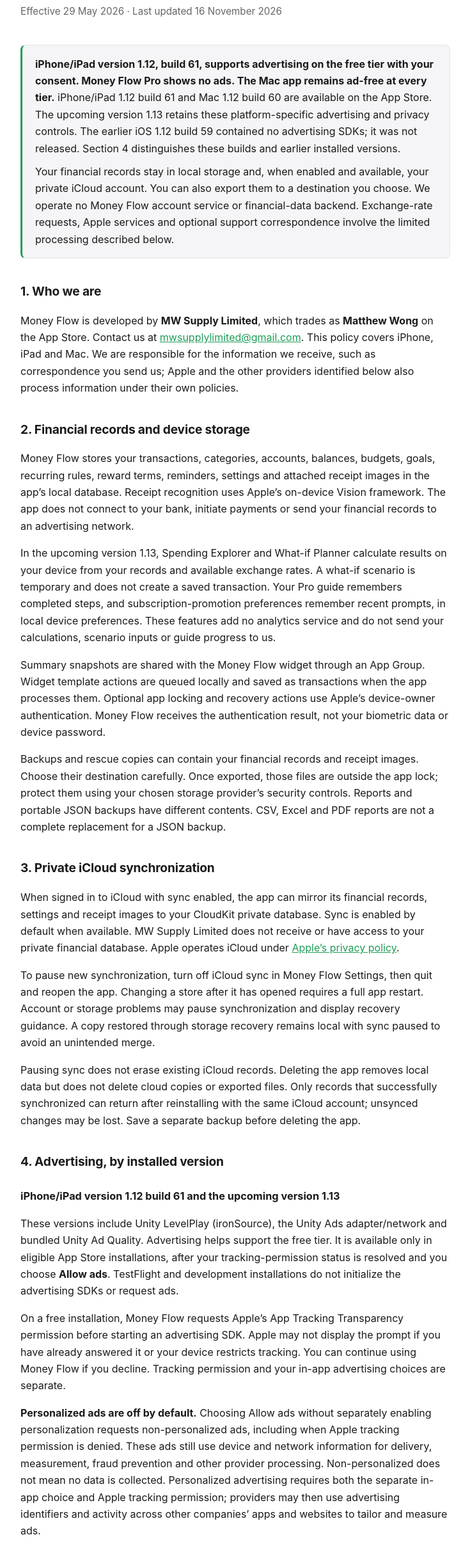
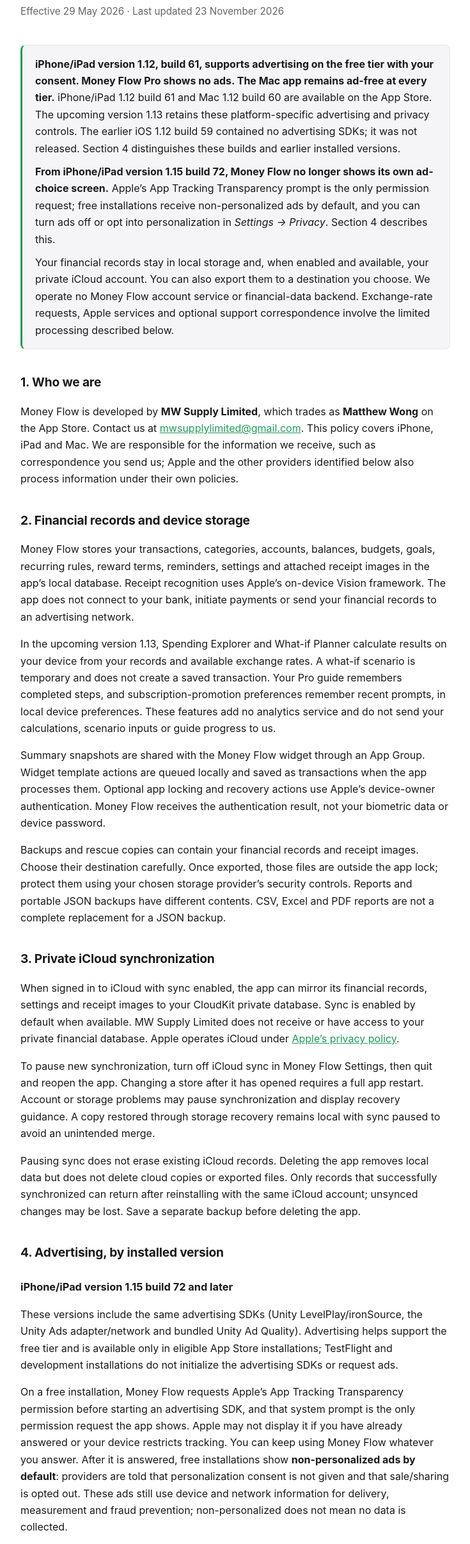
Before and after one commit to mwsupplylimited/mwsupplylimited.github.io, a plain HTML site: page financetracker/privacy.html in a window 1280 px wide. Shown: the part 162-2575 px from the top of the page at 64% size, without its empty margins (272-1007 px from the left). Drawn offline with Linux system fonts and the light colour scheme.

Commit message:
Money Flow privacy: iOS 1.15 build 72 drops the in-app ad-choice screen
ATT is the only permission prompt; free installs get non-personalized ads by
default, with Show Ads and Personalized Ads switches in Settings > Privacy.
Earlier builds' consent flow is kept as version-scoped history.

Co-Authored-By: Claude Opus 5.5 <noreply@anthropic.com>

```diff
--- a/financetracker/privacy.html
+++ b/financetracker/privacy.html
@@ -55,10 +55,11 @@
         <a class="back" href="./">&larr; Money Flow Support</a>
 
         <h1>Money Flow Privacy Policy</h1>
-        <p class="meta">Effective 29 May 2026 &middot; Last updated 16 November 2026</p>
+        <p class="meta">Effective 29 May 2026 &middot; Last updated 23 November 2026</p>
 
         <div class="callout">
             <p><strong>iPhone/iPad version 1.12, build 61, supports advertising on the free tier with your consent. Money Flow Pro shows no ads. The Mac app remains ad-free at every tier.</strong> iPhone/iPad 1.12 build 61 and Mac 1.12 build 60 are available on the App Store. The upcoming version 1.13 retains these platform-specific advertising and privacy controls. The earlier iOS 1.12 build 59 contained no advertising SDKs; it was not released. Section 4 distinguishes these builds and earlier installed versions.</p>
+            <p style="margin-top:10px"><strong>From iPhone/iPad version 1.15 build 72, Money Flow no longer shows its own ad-choice screen.</strong> Apple&rsquo;s App Tracking Transparency prompt is the only permission request; free installations receive non-personalized ads by default, and you can turn ads off or opt into personalization in <em>Settings &rarr; Privacy</em>. Section 4 describes this.</p>
             <p style="margin-top:10px">Your financial records stay in local storage and, when enabled and available, your private iCloud account. You can also export them to a destination you choose. We operate no Money Flow account service or financial-data backend. Exchange-rate requests, Apple services and optional support correspondence involve the limited processing described below.</p>
         </div>
 
@@ -77,7 +78,11 @@
         <p>Pausing sync does not erase existing iCloud records. Deleting the app removes local data but does not delete cloud copies or exported files. Only records that successfully synchronized can return after reinstalling with the same iCloud account; unsynced changes may be lost. Save a separate backup before deleting the app.</p>
 
         <h2>4. Advertising, by installed version</h2>
-        <h3>iPhone/iPad version 1.12 build 61 and the upcoming version 1.13</h3>
+        <h3>iPhone/iPad version 1.15 build 72 and later</h3>
+        <p>These versions include the same advertising SDKs (Unity LevelPlay/ironSource, the Unity Ads adapter/network and bundled Unity Ad Quality). Advertising helps support the free tier and is available only in eligible App Store installations; TestFlight and development installations do not initialize the advertising SDKs or request ads.</p>
+        <p>On a free installation, Money Flow requests Apple&rsquo;s App Tracking Transparency permission before starting an advertising SDK, and that system prompt is the only permission request the app shows. Apple may not display it if you have already answered or your device restricts tracking. You can keep using Money Flow whatever you answer. After it is answered, free installations show <strong>non-personalized ads by default</strong>: providers are told that personalization consent is not given and that sale/sharing is opted out. These ads still use device and network information for delivery, measurement and fraud prevention; non-personalized does not mean no data is collected.</p>
+        <p>In Money Flow <em>Settings &rarr; Privacy</em> you can switch off <strong>Show Ads in Free Version</strong>, which stops new ad requests and clears prepared ads, or switch on <strong>Personalized Ads</strong>, which is off by default and takes effect only if you also allowed tracking in Apple&rsquo;s prompt. A refusal saved in an earlier version (&ldquo;Continue without ads&rdquo; or a withdrawal) is kept, so ads stay off. Apple tracking permission can be changed in device <em>Settings &rarr; Privacy &amp; Security &rarr; Tracking</em>. Money Flow Pro does not request tracking permission or show ads, and the provider data described below applies to this version too.</p>
+        <h3>iPhone/iPad version 1.12 build 61 through version 1.15 build 70</h3>
         <p>These versions include Unity LevelPlay (ironSource), the Unity Ads adapter/network and bundled Unity Ad Quality. Advertising helps support the free tier. It is available only in eligible App Store installations, after your tracking-permission status is resolved and you choose <strong>Allow ads</strong>. TestFlight and development installations do not initialize the advertising SDKs or request ads.</p>
         <p>On a free installation, Money Flow requests Apple&rsquo;s App Tracking Transparency permission before starting an advertising SDK. Apple may not display the prompt if you have already answered it or your device restricts tracking. You can continue using Money Flow if you decline. Tracking permission and your in-app advertising choices are separate.</p>
         <p><strong>Personalized ads are off by default.</strong> Choosing Allow ads without separately enabling personalization requests non-personalized ads, including when Apple tracking permission is denied. These ads still use device and network information for delivery, measurement, fraud prevention and other provider processing. Non-personalized does not mean no data is collected. Personalized advertising requires both the separate in-app choice and Apple tracking permission; providers may then use advertising identifiers and activity across other companies&rsquo; apps and websites to tailor and measure ads.</p>
```
